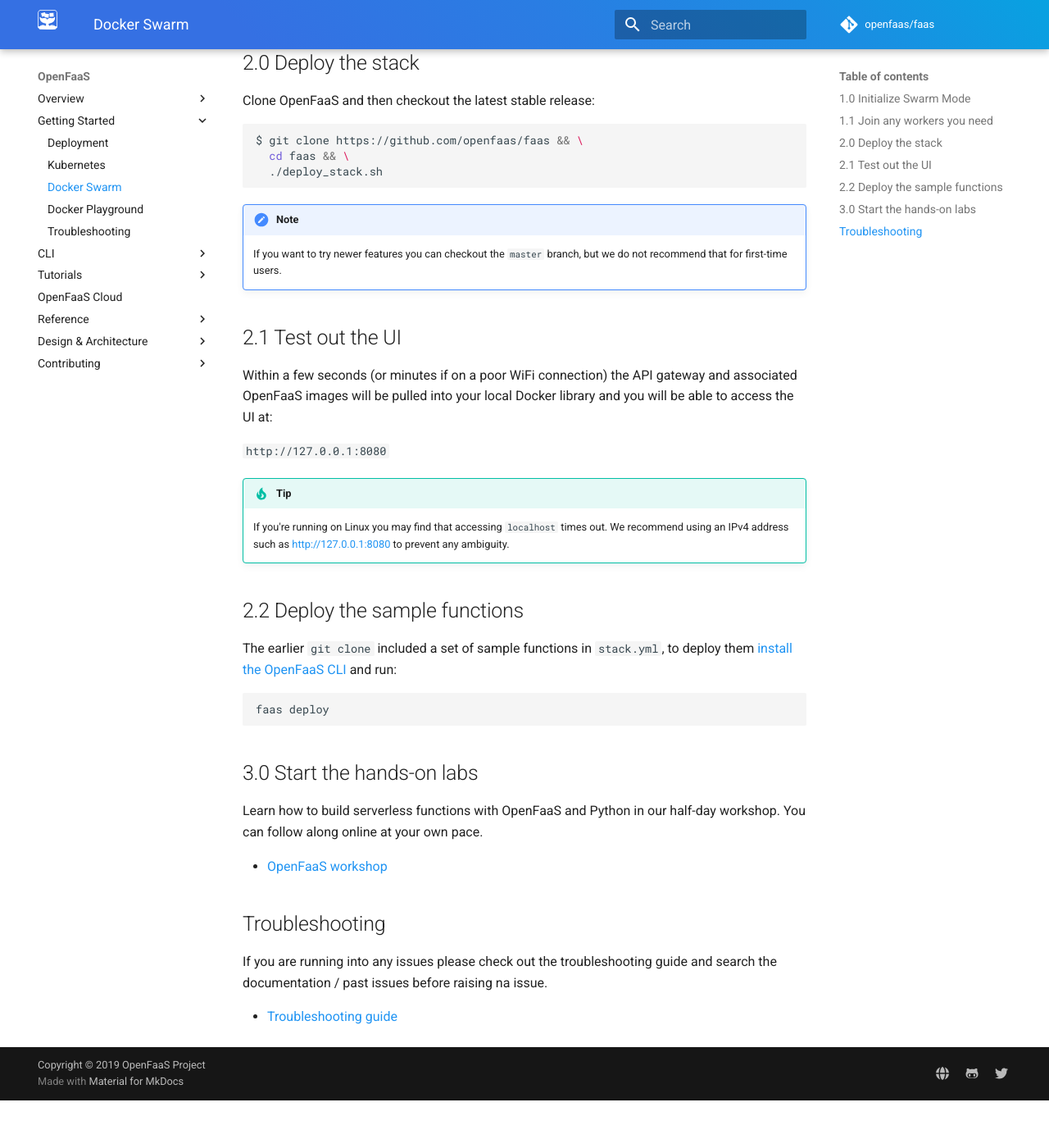
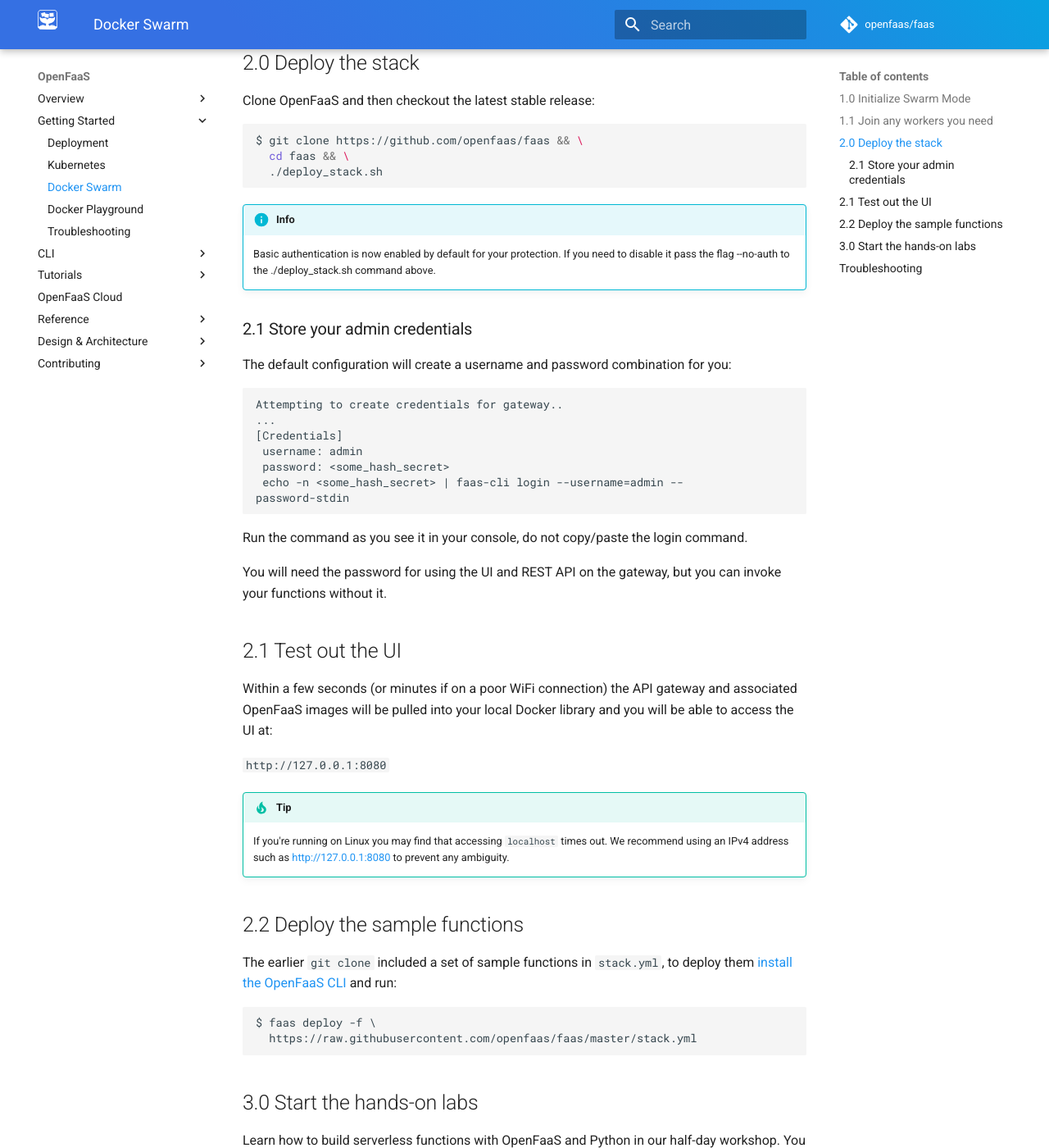
Before and after one commit to openfaas/docs, an MkDocs documentation site: the page built from docs/deployment/docker-swarm.md, in a window 1280 px wide and 1400 px high, scrolled down 937 px. Shown: the whole window at 82% size. Built offline with MkDocs 1.6.1 and Material for MkDocs 9.7.7, drawn with Linux system fonts in a browser that asks for light colours; comment, search, counter and statistics services are not loaded; old or Windows-style settings are respelled for this version of MkDocs; before the commit the page ends 2279 px from its top, so only the background shows below that.

Commit message:
Add auth instructions for Swarm
Updates Swarm deployment guide and play-with-docker instrucctions
to advise user to keep credentials and at the least to log in via
the faas-cli.

Signed-off-by: Alex Ellis (VMware) <alexellis2@gmail.com>

````diff
--- a/docs/deployment/docker-swarm.md
+++ b/docs/deployment/docker-swarm.md
@@ -35,8 +35,26 @@ $ git clone https://github.com/openfaas/faas && \
   ./deploy_stack.sh
 ```
 
-!!! note
-    If you want to try newer features you can checkout the `master` branch, but we do not recommend that for first-time users.
+!!! info
+    Basic authentication is now enabled by default for your protection. If you need to disable it pass the flag --no-auth to the ./deploy_stack.sh command above.
+
+### 2.1 Store your admin credentials
+
+The default configuration will create a username and password combination for you:
+
+```
+Attempting to create credentials for gateway..
+...
+[Credentials]
+ username: admin
+ password: <some_hash_secret>
+ echo -n <some_hash_secret> | faas-cli login --username=admin --
+password-stdin
+```
+
+Run the command as you see it in your console, do not copy/paste the login command.
+
+You will need the password for using the UI and REST API on the gateway, but you can invoke your functions without it.
 
 ## 2.1 Test out the UI
 
@@ -52,7 +70,8 @@ Within a few seconds (or minutes if on a poor WiFi connection) the API gateway a
 The earlier `git clone` included a set of sample functions in `stack.yml`, to deploy them [install the OpenFaaS CLI](/cli/install/) and run:
 
 ```
-faas deploy
+$ faas deploy -f \
+  https://raw.githubusercontent.com/openfaas/faas/master/stack.yml
 ```
 
 ## 3.0 Start the hands-on labs
````
Also changed, not shown: docs/deployment/play-with-docker.md (+3 -0 lines).
